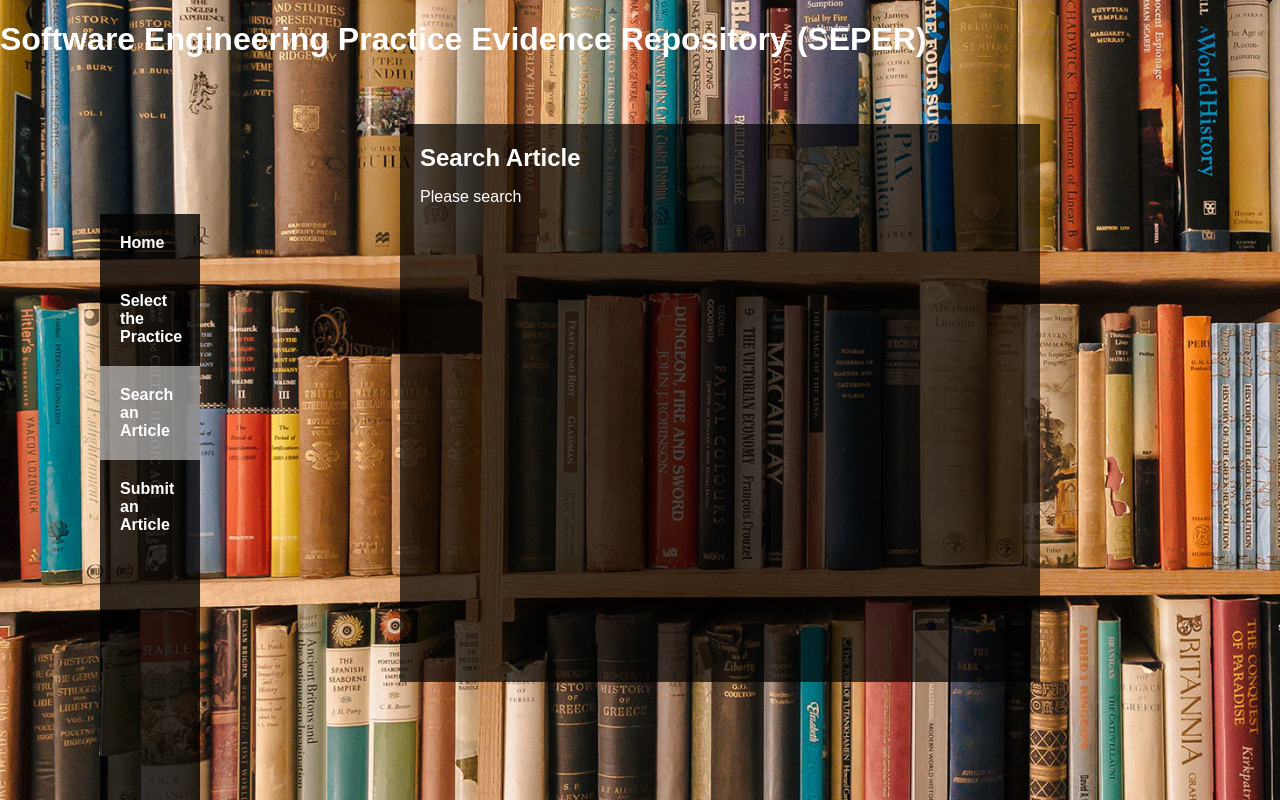
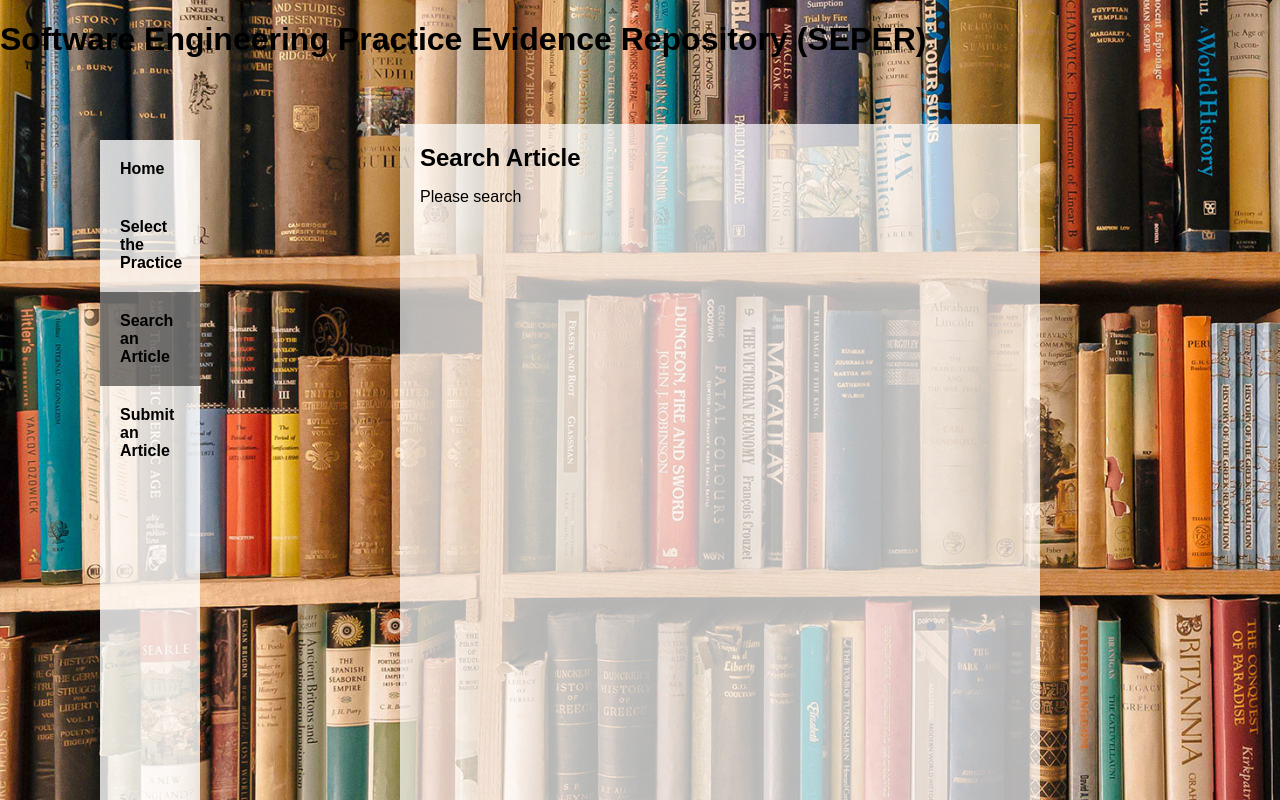
Before and after one commit to feederze/2022_S1_CISE_Assignment1B_Group10, a React (Create React App) app in the folder frontend/: page /SearchArticle in a window 1280 px wide. Shown: the top 800 px of the page. Built offline with nearby package versions, Linux system fonts and the light colour scheme.

Commit message:
Updated: Search function (test) and updated web's UI

```diff
--- a/frontend/src/components/submissionForm.js
+++ b/frontend/src/components/submissionForm.js
@@ -40,7 +40,7 @@ class SubmissionForm extends Component {
     };
 
     axios
-      .post("http://localhost:12345/api/article/", data)
+      .post("https://y22s1-assignment1b-group10-ag.herokuapp.com/api/article/", data)
       .then((res) => {
         this.setState({
           title: "",
--- a/frontend/src/index.css
+++ b/frontend/src/index.css
@@ -1,6 +1,6 @@
 body {
   background-image: url(bg.jpg);
-  background-color: rgb(255, 195, 121);
+  background-color: rgb(214, 255, 67);
   width: 1920px;
   height: 1080px;
   margin: 0;
@@ -13,7 +13,7 @@ body {
 
 h1, h2, p, ul, li {
   font-family: Arial;
-  color: #FFF;
+  color: rgb(0, 0, 0);
 }
 
 ul.header li {
@@ -22,25 +22,25 @@ ul.header li {
   margin: auto;
 }
 ul.header {
-  background-color: rgba(0, 0, 0, 0.8);
+  background-color: rgba(255, 255, 255, 0.8);
   width: 100px;
-  height: 800px;
+  height: 700px;
   position: absolute;
   left: 100px;
-  bottom: 50px;
+  top: 124px;
   padding: 0;
 }
 ul.header li a {
-  color: #FFF;
+  color: rgb(0, 0, 0);
   font-weight: bold;
   text-decoration: none;
   padding: 20px;
   display: inline-block;
 }
 .content {
-  background-color: rgba(0, 0, 0, 0.7);
+  background-color: rgba(255, 255, 255, 0.7);
   width: 600px;
-  height: 518px;
+  height: 700px;
   position: absolute;
   left: 400px;
   top: 124px;
@@ -54,5 +54,5 @@ ul.header li a {
   margin-bottom: auto;
 }
 .active {
-  background-color: rgba(255, 255, 255, 0.5);
+  background-color: rgba(0, 0, 0, 0.5);
 }
```
Also changed, not shown: frontend/src/components/Search.js (+26 -21 lines).
